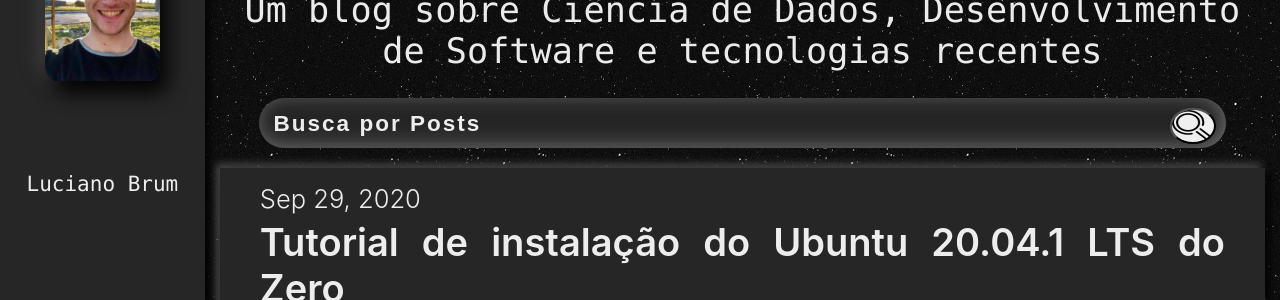
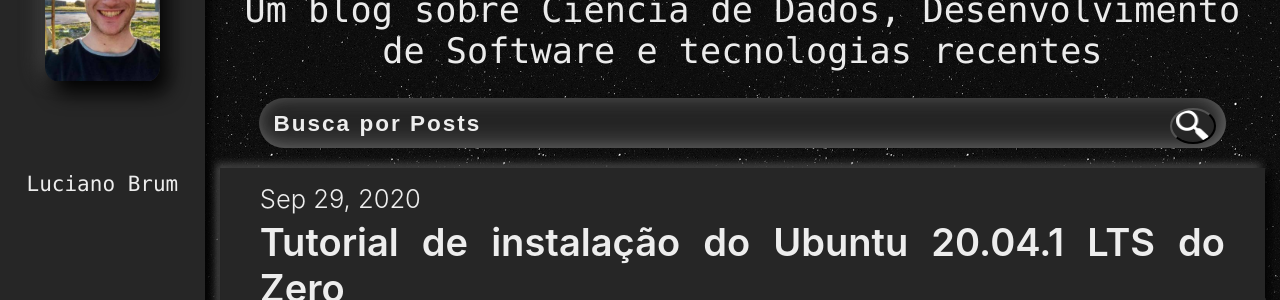
Before and after one commit to Lubrum/Lubrum.github.io, a Jekyll site: the page built from index.markdown, in a window 1280 px wide. Shown: the part 227-527 px from the top of the page. Built offline with Jekyll 4.4.1, drawn with Linux system fonts in a browser that asks for light colours.

Commit message:
Changing search icon in home page.

```diff
--- a/_sass/_search-input.scss
+++ b/_sass/_search-input.scss
@@ -77,14 +77,18 @@
     width: 30px;
     height: 30px;
     border-radius: 50%;
+    //background-image: url(../img/png/search-icon.png);
     background-image: url(../img/png/search-icon.png);
+    background-color: #262626;
     display: flex;
     justify-content: center;
     align-items: center;
     transition: 0.4s;
-    background-size: 100% 100%;
-    -o-background-size: 100% 100%;
-    -webkit-background-size: 100% 100%;
+    background-repeat: no-repeat;
+    background-size: 80% 100%;
+    background-position: center;
+    -o-background-size: 80% 100%;
+    -webkit-background-size: 80% 100%;
   }
 
   .search-box:hover>.search-button {
```
Also changed, not shown: assets/img/png/search-icon.png.
